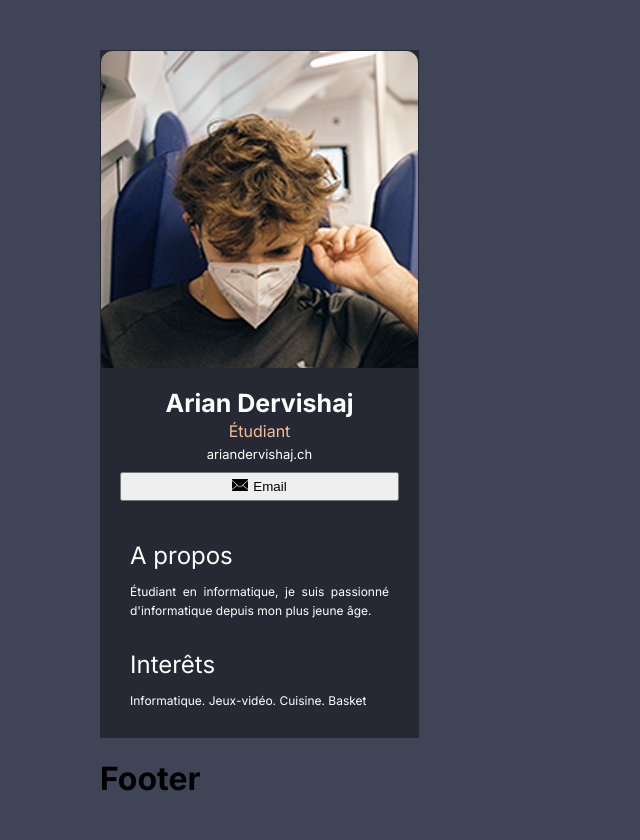
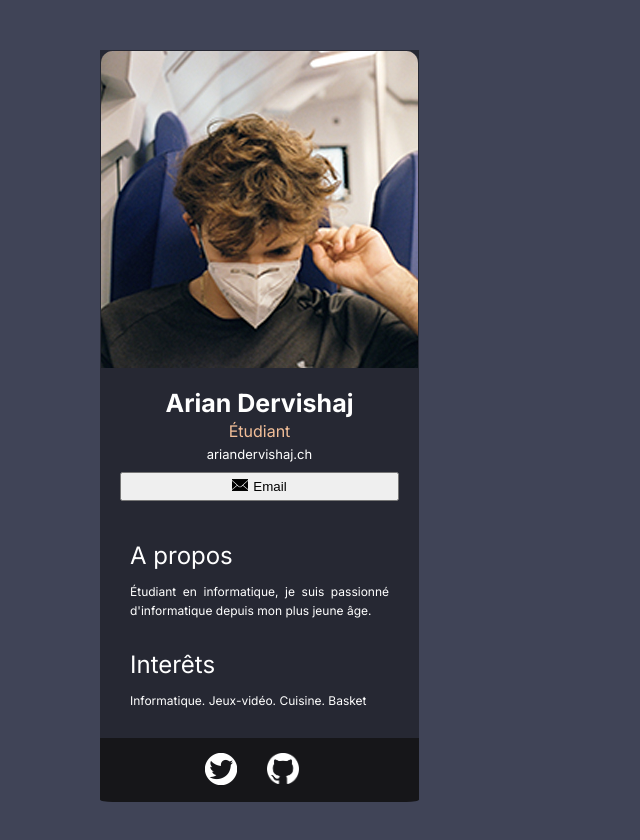
Before and after one commit to ArianDervishaj/digital-buisness-card, a React (Create React App) app: page / in a window 1280 px wide. Shown: the top 840 px of the page, without its empty margins (0-640 px from the left). Built offline with nearby package versions, Linux system fonts and the light colour scheme.

Commit message:
fin du projet

```diff
--- a/src/components/Footer.js
+++ b/src/components/Footer.js
@@ -1,8 +1,14 @@
 import React from "react";
+import twitterLogo from '../images/twitter-logo.png';
+import githubLogo from '../images/github-logo.png';
 
 function Footer(){
     return (
-        <h1>Footer</h1>
+        <footer>
+            <a href='https://twitter.com/NuggetsLess'><img className="footer--logo" src={twitterLogo} alt="logo twitter"/></a>
+            <a href='https://github.com/ArianDervishaj'><img className="footer--logo" src={githubLogo} alt="logo twitter"/></a>
+        </footer>
+
     )
 }
 
--- a/src/style.css
+++ b/src/style.css
@@ -3,6 +3,7 @@ body{
     width: 319px;
     font-family: 'Inter', sans-serif;
     background-color: #404457;
+
 }
 
 /*----------Infos----------*/
@@ -99,3 +100,19 @@ body{
 }
 
 /*-----------Footer------------------*/
+
+footer{
+    background-color: #161619;
+    height: 49px;
+    text-align: center;
+    padding-top: 15px;
+    padding-left: 75px ;
+    display:flex;
+    border-bottom-right-radius: 4%;
+    border-bottom-left-radius: 4%;
+}
+
+.footer--logo{
+    width: 32px;
+    margin-left: 30px;
+}
```
Also changed, not shown: src/images/github-logo.png, src/images/twitter-logo.png.
